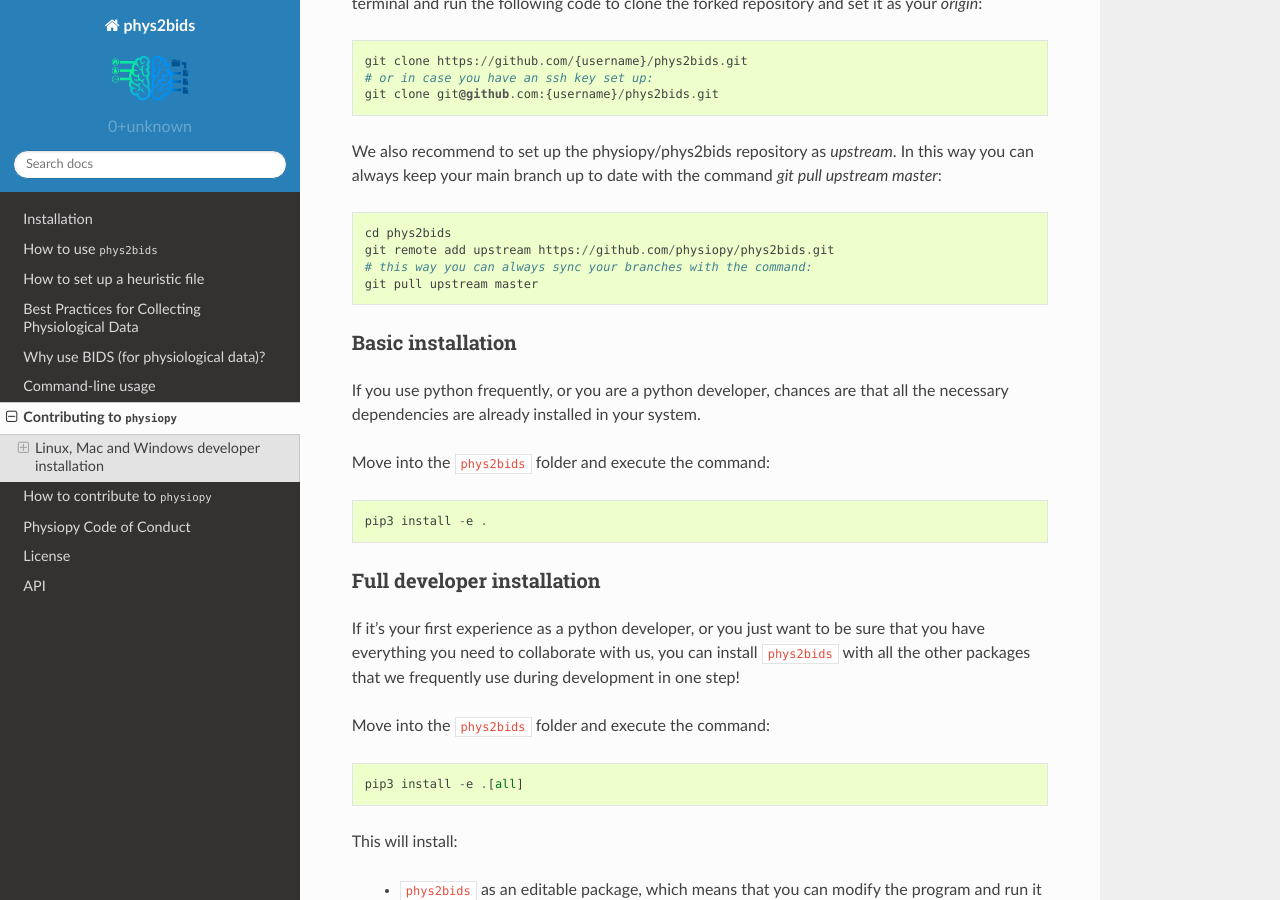
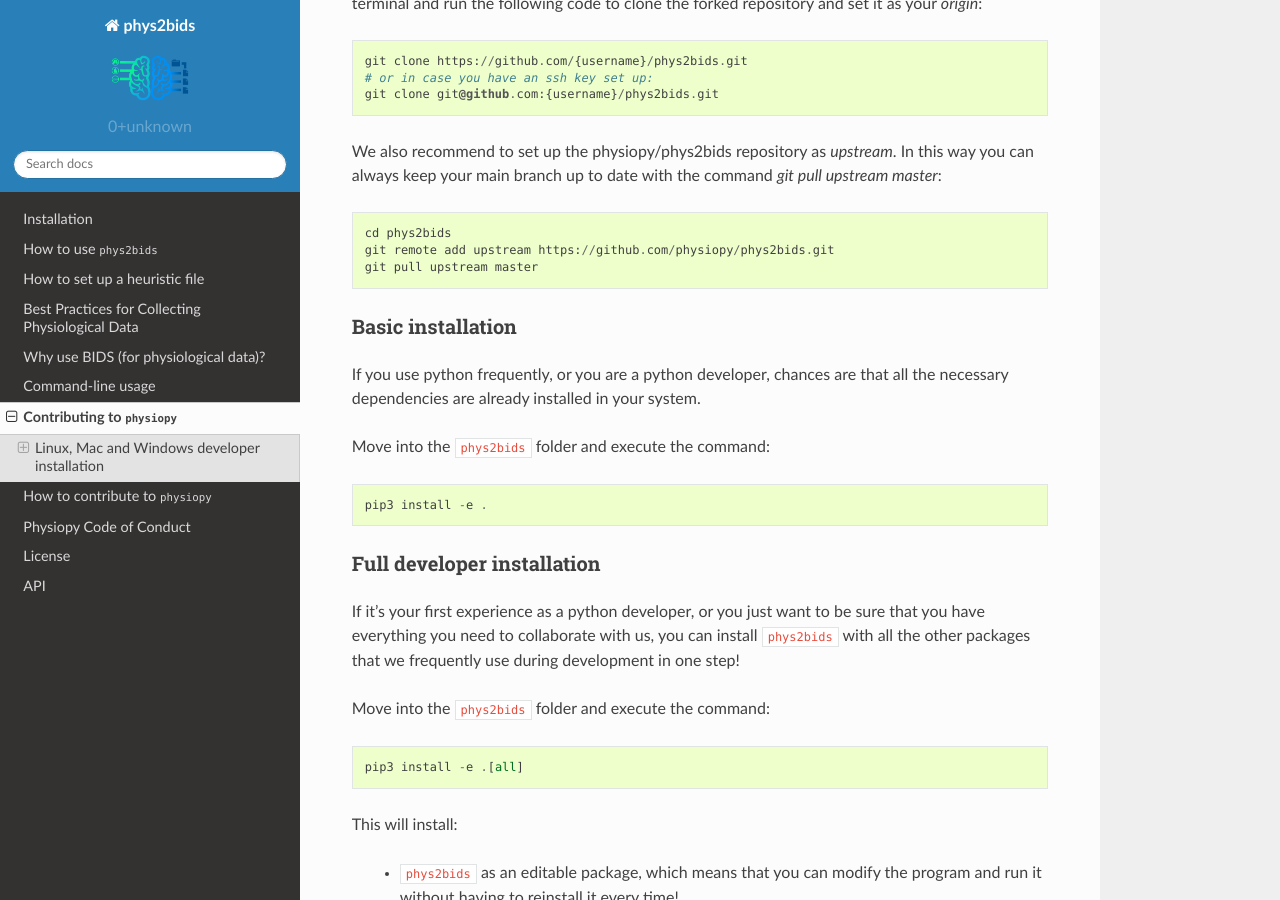
Before and after one commit to physiopy/phys2bids, a Sphinx documentation site: the page built from docs/contributing.rst, in a window 1280 px wide and 900 px high, scrolled down 719 px. Built offline with Sphinx 7.4.7 and the Read the Docs theme 2.0.0, drawn with Linux system fonts in a browser that asks for light colours.

Commit message:
Update docs/contributing.rst
Co-authored-by: Stefano Moia <s.moia@bcbl.eu>

```diff
--- a/docs/contributing.rst
+++ b/docs/contributing.rst
@@ -38,7 +38,6 @@ In this way you can always keep your main branch up to date with the command `gi
 
 	cd phys2bids
 	git remote add upstream https://github.com/physiopy/phys2bids.git
-	# this way you can always sync your branches with the command:
 	git pull upstream master
 
 
```
